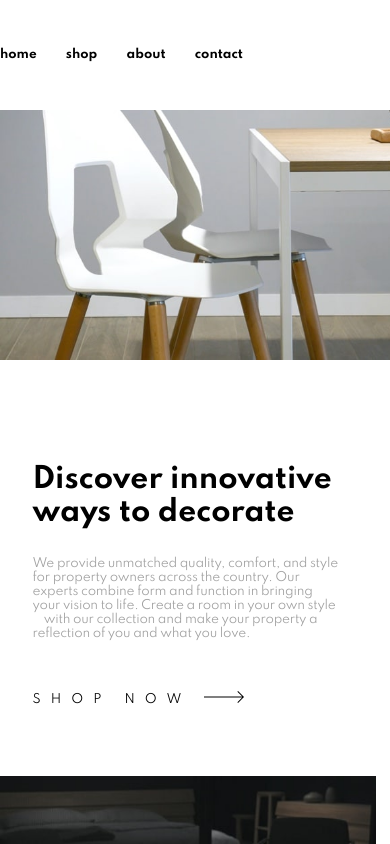
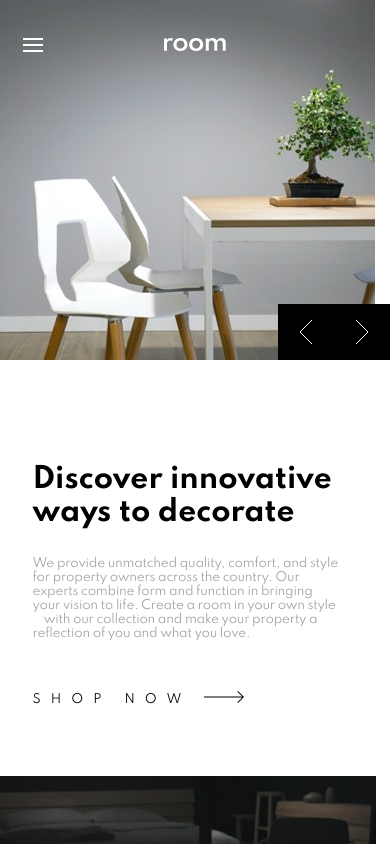
Before and after one commit to ackuser/nx-room-homepage, an Angular app: page / in a window 390 px wide. Built offline with nearby package versions, Linux system fonts and the light colour scheme.

Commit message:
Fixing responsive service

```diff
--- a/apps/room-homepage/src/app/app.component.ts
+++ b/apps/room-homepage/src/app/app.component.ts
@@ -18,7 +18,7 @@ export class AppComponent {
   device;
 
   constructor(private responsiveService: ResponsiveService) {
-    this.device = this.responsiveService.checkWidth() === 'mobile' ? 'mobile' : 'desktop';
+    this.device = this.responsiveService.checkWidth() === 'sm' ? 'mobile' : 'desktop';
     this.isMobile = this.device === 'mobile';
   }
 
--- a/apps/room-homepage/src/app/responsive.service.ts
+++ b/apps/room-homepage/src/app/responsive.service.ts
@@ -2,13 +2,13 @@ import { Injectable } from '@angular/core';
 import { BehaviorSubject } from 'rxjs';
 
 @Injectable({
-  providedIn: 'root'
+    providedIn: 'root'
 })
 export class ResponsiveService {
 
-  private readonly isMobile = new BehaviorSubject(false);
+    private readonly isMobile = new BehaviorSubject(false);
+
     public screenWidth: string;
-
 
     /**
      * Creates an instance of responsive service.
```
